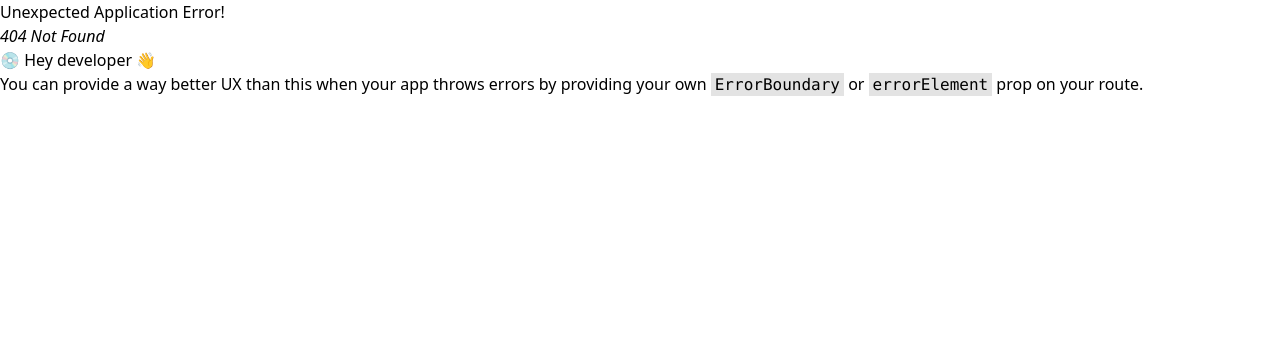
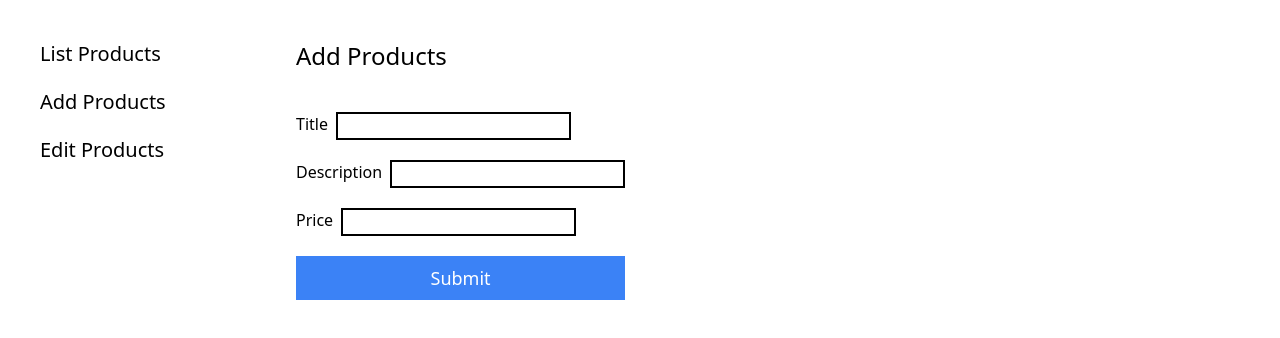
Before and after one commit to webpointfullstack/react-product, a React (Vite) app: page /admin/add-products in a window 1280 px wide. Before the commit this address had no page. Shown: the top 338 px of the page. Built offline with nearby package versions, Linux system fonts and the light colour scheme.

Commit message:
Admin Page

```diff
--- /dev/null
+++ b/src/components/Button.jsx
@@ -0,0 +1,12 @@
+function Button({ text, className, onClick }) {
+  return (
+    <button
+      className={`bg-blue-500 p-2 text-white ${className}`}
+      onClick={onClick}
+    >
+      {text}
+    </button>
+  );
+}
+
+export default Button;
--- /dev/null
+++ b/src/components/Input.jsx
@@ -0,0 +1,13 @@
+function CustomInput({ type, name, value, onChange }) {
+  return (
+    <input
+      className="border-2 border-black"
+      type={type}
+      name={name}
+      value={value}
+      onChange={onChange}
+    />
+  );
+}
+
+export default CustomInput;
--- /dev/null
+++ b/src/layout/AdminLayout.jsx
@@ -0,0 +1,22 @@
+import { Outlet } from "react-router-dom";
+
+function AdminLayout() {
+  return (
+    <div className="flex w-screen">
+      <div className="flex flex-col gap-y-5 w-1/5 p-10">
+        <a href="/admin" className="text-xl">
+          List Products
+        </a>
+        <a href="/admin/add-products" className="text-xl">
+          Add Products
+        </a>
+        <a href="/admin/edit-products" className="text-xl">
+          Edit Products
+        </a>
+      </div>
+      <Outlet />
+    </div>
+  );
+}
+
+export default AdminLayout;
--- /dev/null
+++ b/src/pages/AddProducts.jsx
@@ -0,0 +1,53 @@
+import CustomInput from "../components/Input";
+import Button from "../components/Button";
+import { useState } from "react";
+import { useEffect } from "react";
+
+function AddProducts() {
+  const [title, setTitle] = useState("");
+  const [description, setDescription] = useState("");
+  const [price, setPrice] = useState();
+
+  function onFormSubmit(event) {
+    event.preventDefault();
+    console.log(title, description, price);
+  }
+
+  return (
+    <div className="p-10">
+      <p className="text-2xl mb-10">Add Products</p>
+      <form className="flex flex-col gap-y-5">
+        <div className="flex gap-x-2">
+          <p>Title</p>
+          <CustomInput
+            type={"text"}
+            name="title"
+            value={title}
+            onChange={(event) => setTitle(event.target.value)}
+          />
+        </div>
+        <div className="flex gap-x-2">
+          <p>Description</p>
+          <CustomInput
+            type={"text"}
+            name="description"
+            value={description}
+            onChange={(event) => setDescription(event.target.value)}
+          />
+        </div>
+        <div className="flex gap-x-2">
+          <p>Price</p>
+          <CustomInput
+            type={"text"}
+            name="price"
+            value={price}
+            onChange={(event) => setPrice(event.target.value)}
+          />
+        </div>
+        <Button className="text-lg" text={"Submit"} onClick={onFormSubmit} />
+      </form>
+    </div>
+  );
+}
+
+export default AddProducts;
--- /dev/null
+++ b/src/pages/EditProducts.jsx
@@ -0,0 +1,5 @@
+function EditProducts() {
+  return <div>Edit products</div>;
+}
+
+export default EditProducts;
--- /dev/null
+++ b/src/pages/ListProduct.jsx
@@ -0,0 +1,5 @@
+function ListProducts() {
+  return <div>List products</div>;
+}
+
+export default ListProducts;
--- /dev/null
+++ b/src/routes/route.jsx
@@ -0,0 +1,43 @@
+import { createBrowserRouter } from "react-router-dom";
+import Home from "../pages/Home";
+import Login from "../pages/Login";
+import Signup from "../pages/Signup";
+import AdminLayout from "../layout/AdminLayout";
+import AddProducts from "../pages/AddProducts";
+import ListProducts from "../pages/ListProduct";
+import EditProducts from "../pages/EditProducts";
+
+const router = createBrowserRouter([
+  {
+    path: "/",
+    element: <Home />,
+  },
+  {
+    path: "/login",
+    element: <Login />,
+  },
+  {
+    path: "/signup",
+    element: <Signup />,
+  },
+  {
+    path: "/admin",
+    element: <AdminLayout />,
+    children: [
+      {
+        path: "/admin/add-products",
+        element: <AddProducts />,
+      },
+      {
+        path: "/admin",
+        element: <ListProducts />,
+      },
+      {
+        path: "/admin/edit-products",
+        element: <EditProducts />,
+      },
+    ],
+  },
+]);
+
+export { router };
```
Also changed, not shown: src/App.jsx (+2 -24 lines).
